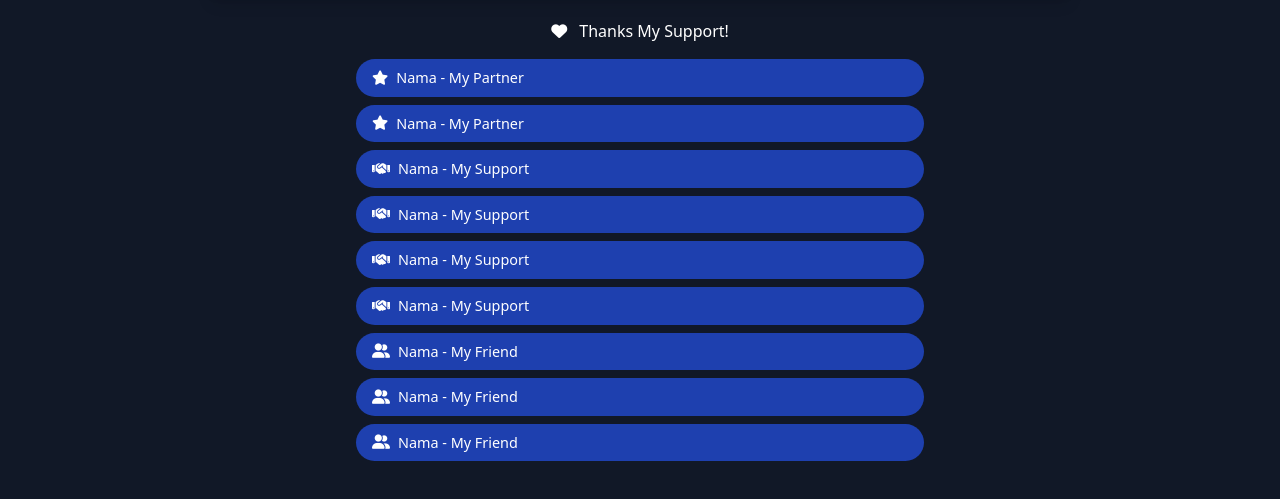
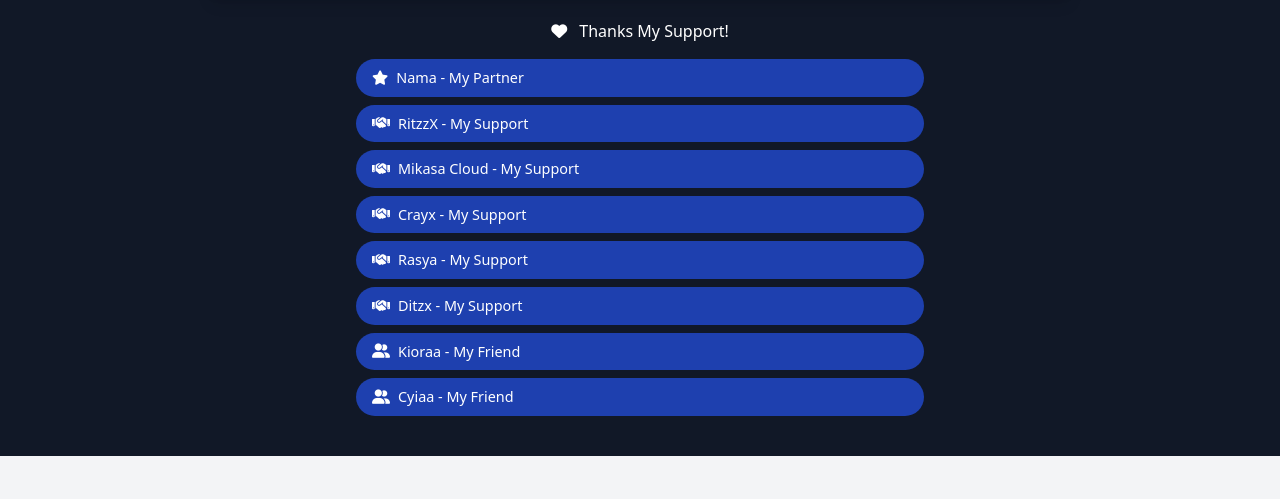
Before and after one commit to Kenn272010/vercel.app, a plain HTML site: page index.html in a window 1280 px wide. Shown: the part 1691-2190 px from the top of the page. After the commit the page ends 2147 px from the top, so only its background shows below. Drawn offline with nearby package versions, Linux system fonts and the light colour scheme.

Commit message:
index.html

```diff
--- a/index.html
+++ b/index.html
@@ -352,14 +352,13 @@
         <p><i class="fas fa-heart mr-2"></i> Thanks My Support!</p>
         <ul class="support-list">
             <li><i class="fas fa-star mr-2"></i> Nama - My Partner</li>
-            <li><i class="fas fa-star mr-2"></i> Nama - My Partner</li>
-            <li><i class="fas fa-handshake mr-2"></i> Nama - My Support</li>
-            <li><i class="fas fa-handshake mr-2"></i> Nama - My Support</li>
-            <li><i class="fas fa-handshake mr-2"></i> Nama - My Support</li>
-            <li><i class="fas fa-handshake mr-2"></i> Nama - My Support</li>
-            <li><i class="fas fa-user-friends mr-2"></i> Nama - My Friend</li>
-            <li><i class="fas fa-user-friends mr-2"></i> Nama - My Friend</li>
-            <li><i class="fas fa-user-friends mr-2"></i> Nama - My Friend</li>
+            <li><i class="fas fa-handshake mr-2"></i> RitzzX - My Support</li>
+            <li><i class="fas fa-handshake mr-2"></i> Mikasa Cloud - My Support</li>
+            <li><i class="fas fa-handshake mr-2"></i> Crayx - My Support</li>
+            <li><i class="fas fa-handshake mr-2"></i> Rasya - My Support</li>
+            <li><i class="fas fa-handshake mr-2"></i> Ditzx - My Support</li>
+            <li><i class="fas fa-user-friends mr-2"></i> Kioraa - My Friend</li>
+            <li><i class="fas fa-user-friends mr-2"></i> Cyiaa - My Friend</li>
         </ul>
     </footer>
 
```
